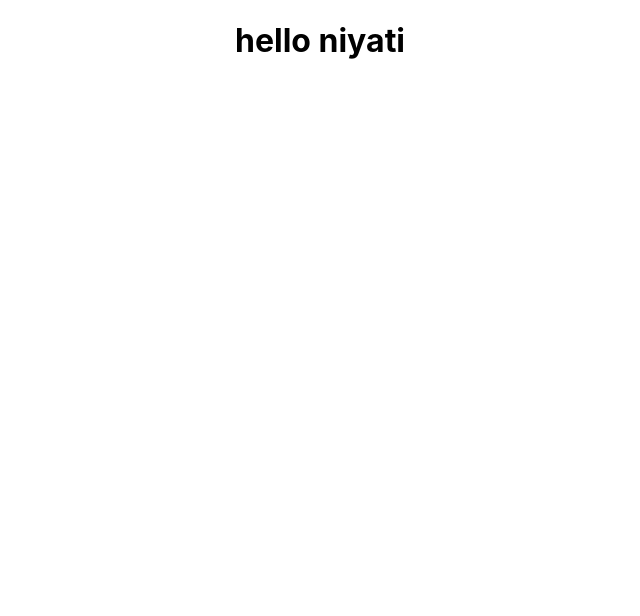
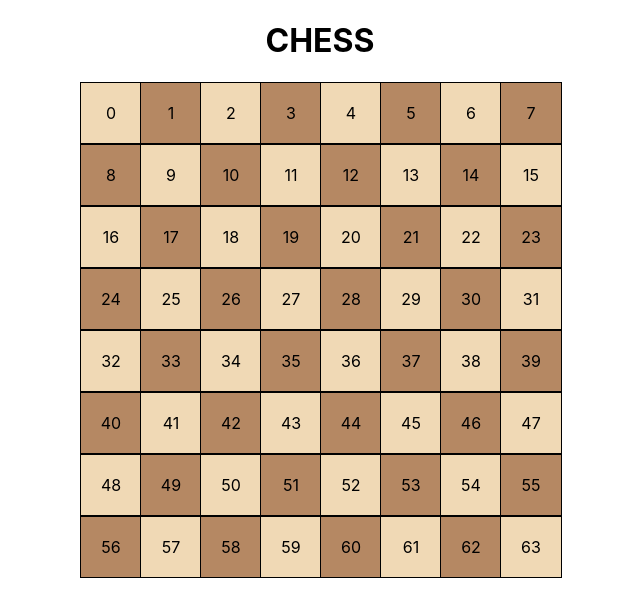
Before and after one commit to niyati2912/chess, a React (Create React App) app: page / in a window 1280 px wide. Shown: the top 616 px of the page, without its empty margins (320-960 px from the left). Built offline with nearby package versions, Linux system fonts and the light colour scheme.

Commit message:
Chessboard features created

```diff
--- a/src/App.js
+++ b/src/App.js
@@ -1,9 +1,13 @@
 import './App.css';
+import Board from './components/Board';
+import Piece from './components/Piece';
+import Square from './components/Square';
 
 function App() {
   return (
     <div className="App">
-      <h1>hello niyati</h1>
+      <h1>CHESS</h1>
+      <Board />
     </div>
   );
 }
--- a/src/components/Board.js
+++ b/src/components/Board.js
@@ -0,0 +1,41 @@
+function Board(){
+
+    const squares=[];
+
+    for(let i=0;i<=63;i++){
+    const row = Math.floor(i/8);
+    const col = i % 8;
+    const isLight = (row + col) % 2 === 0;
+        squares.push(
+            <div key={i}
+                style={{
+                    width: "60px",
+                    height: "60px",
+                    border: "1.8px solid black",
+                    display: "flex",
+                    alignItems: "center",
+                    justifyContent: "center",
+                    backgroundColor: isLight ? "#f0d9b5" : "#b58863"
+                }}>
+
+                {i}
+            </div>
+        );
+    }
+
+    return (
+        <div style={{
+            display: "grid",
+            margin: "20px auto",
+            width : "fit-content",
+
+            gridTemplateColumns: "repeat(8, 60px)"
+        }}>
+            {squares}
+        </div>
+    );
+}
+
+
+export default Board;
+//this line tells that other file s are allowed to import the board component
--- a/src/components/Piece.js
+++ b/src/components/Piece.js
@@ -0,0 +1,9 @@
+function Piece(){
+    return (
+        <div>
+            Piece
+        </div>
+    );
+}
+
+export default Piece;
--- a/src/components/Square.js
+++ b/src/components/Square.js
@@ -0,0 +1,9 @@
+function Square(){
+    return (
+        <div>
+            Square
+        </div>
+    );
+}
+
+export default Square;
```
